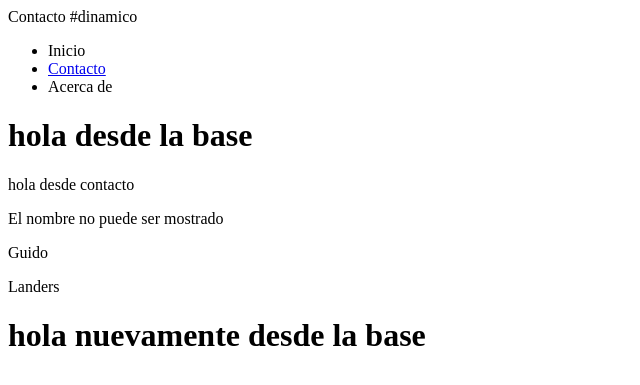
After one commit to Landers52/primer_proyecto, a Django app: page /contacto/ in a window 1280 px wide. The commit adds this page. Shown: the top 385 px of the page, without its empty margins (0-640 px from the left). Run offline with Django 4.2, Linux system fonts and the light colour scheme.

Commit message:
clase 20-11

```diff
--- a/a_prueba/urls.py
+++ b/a_prueba/urls.py
@@ -16,11 +16,12 @@ Including another URLconf
 """
 from django.contrib import admin
 from django.urls import path
-from .views import index
+from .views import *
 
 urlpatterns = [
     path('admin/', admin.site.urls),
-    path('index/', index)
+    path('', index),
+    path('contacto/', contacto, name='contacto')
 
 
 ]
--- a/a_prueba/views.py
+++ b/a_prueba/views.py
@@ -2,4 +2,11 @@ from django.shortcuts import render
 
 def index(request):
     template_name = 'index.html'
-    return render(request, template_name)
+    context = {'valor':50}
+    return render(request, template_name, context)
+
+def contacto(request):
+    template_name = 'contacto.html'
+    nombres = ['Informatorio', 'Guido', 'Landers']
+    context = {'nombres':nombres}
+    return render(request, template_name, context)
--- /dev/null
+++ b/templates/base.html
@@ -0,0 +1,14 @@
+<!DOCTYPE html>
+<html lang="en">
+<head>
+    <meta charset="UTF-8">
+    <meta name="viewport" content="width=device-width, initial-scale=1.0">
+    {% block titulo %} {% endblock %}
+</head>
+<body>
+    {% include 'navegacion.html' %}
+     <h1> hola desde la base</h1>
+    {% block contenido %} {% endblock %}
+    <h1> hola nuevamente desde la base</h1>
+</body>
+</html>
--- /dev/null
+++ b/templates/contacto.html
@@ -0,0 +1,14 @@
+{% extends 'base.html' %}
+
+{% block titulo %} Contacto #dinamico {% endblock %}
+
+{% block contenido %}
+<p> hola desde contacto </p>
+{% for nombre in nombres %}
+{% if nombre == 'Informatorio' %}
+<p>El nombre no puede ser mostrado</p>
+{% else %}
+<p>{{nombre}}</p>
+{% endif %}
+{% endfor %}
+{% endblock %}
--- /dev/null
+++ b/templates/navegacion.html
@@ -0,0 +1,8 @@
+<nav>
+    <ul>
+        <li>Inicio</li>
+        <li><a href=" {% url 'contacto' %}">Contacto</a></li>
+        <li>Acerca de</li>
+    </ul>
+
+</nav>
```
Also changed, not shown: templates/index.html (+12 -11 lines), db.sqlite3.
